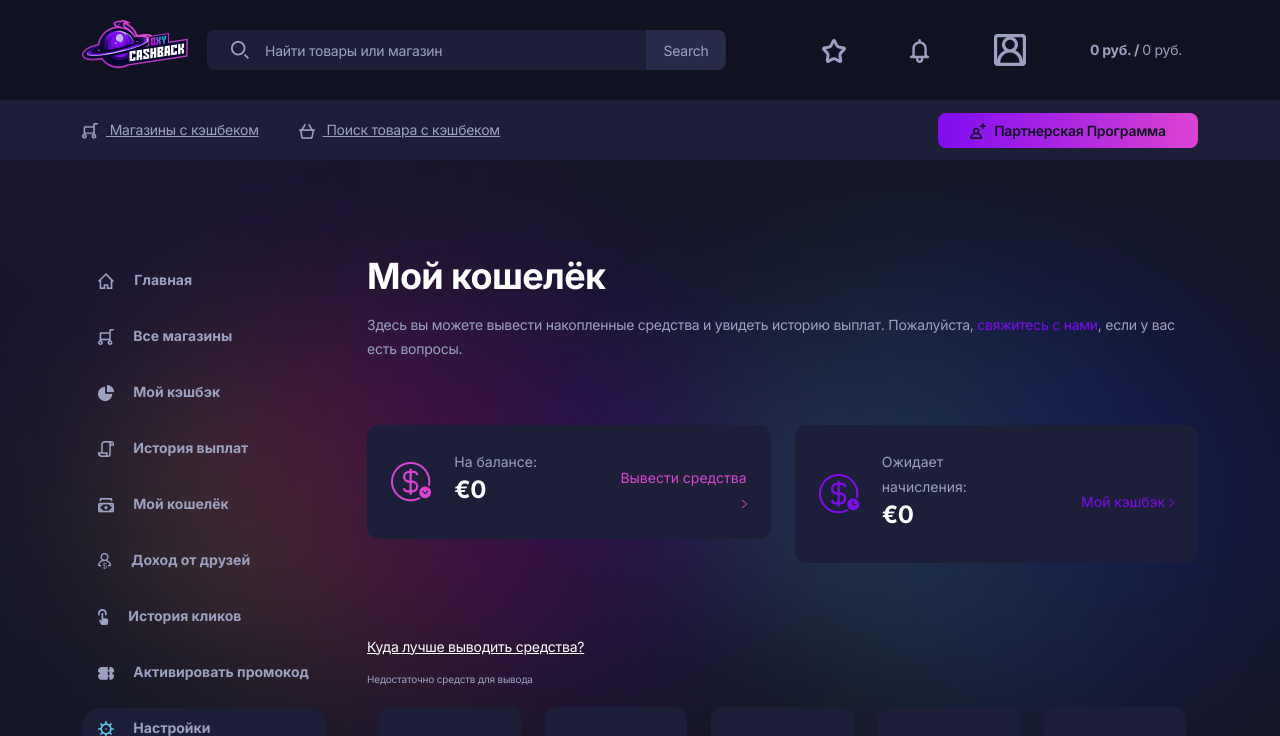
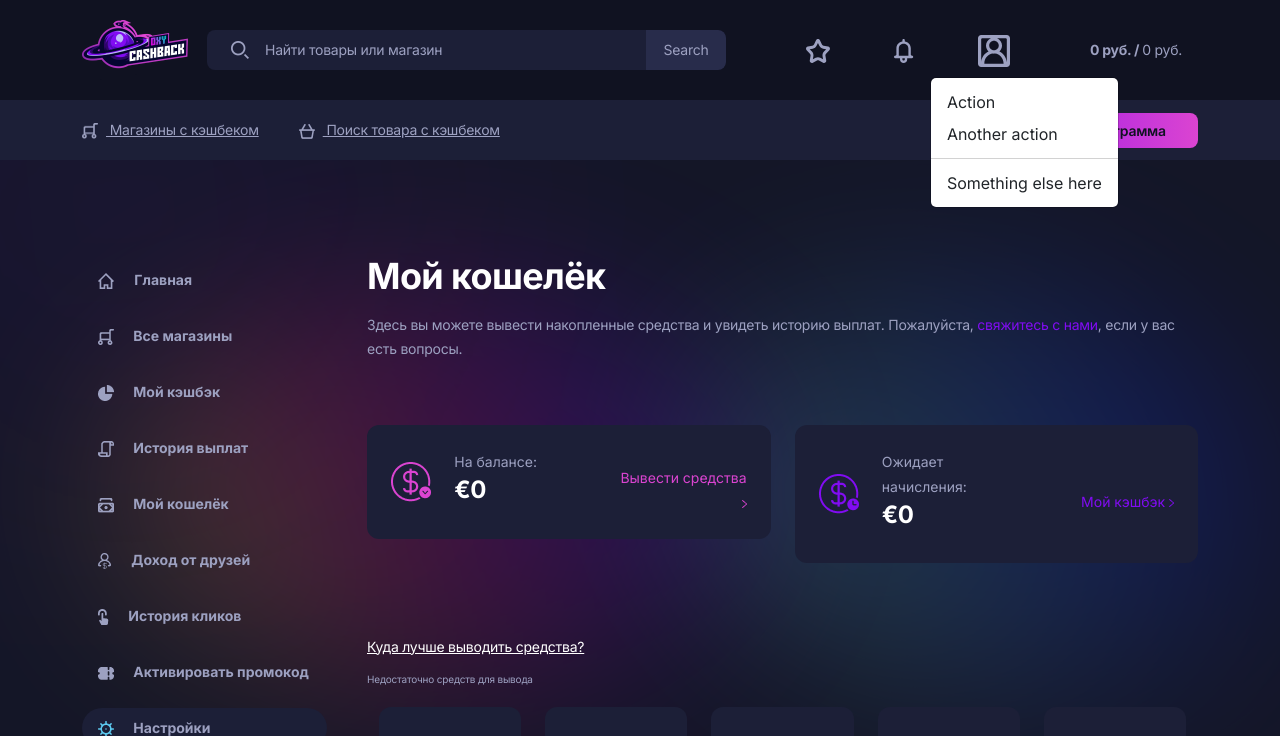
Before and after one commit to FrontEndProfile/CashBack, a plain HTML site: page my-wallet.html in a window 1280 px wide. Both pictures are taken after a click on the button 985 px from the left and 48 px from the top of the page. Shown: the top 736 px of the page. Drawn offline with Linux system fonts and the light colour scheme.

Commit message:
add dropdown

```diff
--- a/my-wallet.html
+++ b/my-wallet.html
@@ -48,10 +48,21 @@
                 </a>
               </li>
 
-              <li class="nav-item mr_16">
-                <a class="ps-md-5 ps-0 mt-5 pt-md-0" href="#">
+
+
+              <li class="nav-item dropdown mr_16">
+                <a class="nav-link  mobo_link_02 ps-md-5 ps-0 " href="#" role="button" data-bs-toggle="dropdown"
+                  aria-expanded="false">
                   <img src="src/images/icon_profile_image_round.svg" alt="">
                 </a>
+                <ul class="dropdown-menu">
+                  <li><a class="dropdown-item" href="#">Action</a></li>
+                  <li><a class="dropdown-item" href="#">Another action</a></li>
+                  <li>
+                    <hr class="dropdown-divider">
+                  </li>
+                  <li><a class="dropdown-item" href="#">Something else here</a></li>
+                </ul>
               </li>
 
               <li class="nav-item mr_16 mb-0">
```
Also changed, not shown: my-settings-2.html (+11 -2 lines), my-settings-3.html (+11 -2 lines), my-settings.html (+11 -2 lines).
